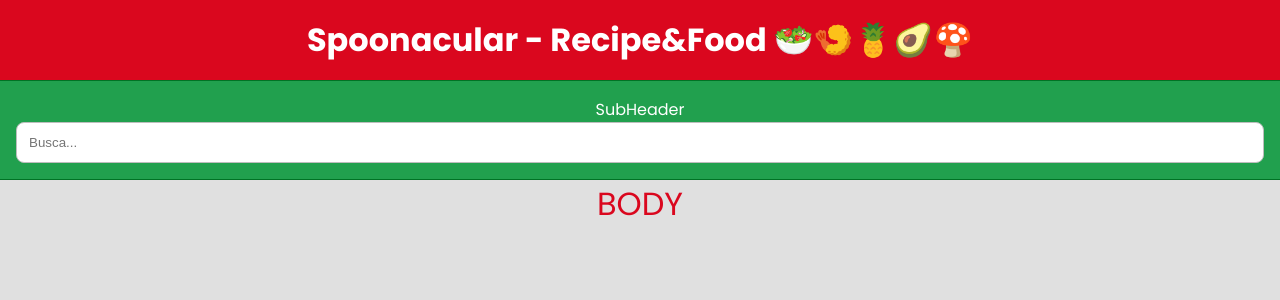
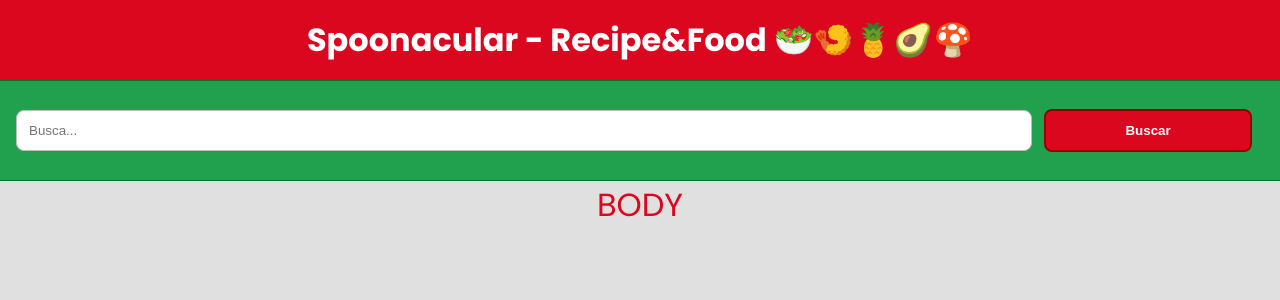
Before and after one commit to Spanioulis/recipe-food-api, a React (Vite) app: page / in a window 1280 px wide. Shown: the top 300 px of the page. Built offline with nearby package versions, Linux system fonts and the light colour scheme; no server answers.

Commit message:
feat: create Button component

```diff
--- /dev/null
+++ b/src/components/atoms/Button.tsx
@@ -0,0 +1,31 @@
+import React, { ButtonHTMLAttributes } from 'react';
+import styled from 'styled-components';
+import { colors, dimensions } from '../../styles';
+
+const ButtonStyled = styled.button<ButtonProps>`
+   display: flex;
+   align-items: center;
+   justify-content: center;
+   background-color: ${colors.primary};
+   border-radius: ${dimensions.borderRadius.base};
+   border: 2px solid ${colors.primaryDark};
+   color: ${colors.white};
+   cursor: pointer;
+   font-weight: 700;
+   margin: ${dimensions.spacing.xs};
+   padding: ${dimensions.spacing.xs};
+   width: 250px;
+`;
+
+type ButtonProps = ButtonHTMLAttributes<HTMLButtonElement> & {
+   children: React.ReactNode;
+   onClick: () => void;
+};
+
+export const Button = ({ children, onClick }: ButtonProps) => {
+   return (
+      <ButtonStyled type="submit" onClick={onClick}>
+         {children}
+      </ButtonStyled>
+   );
+};
--- a/src/components/atoms/index.ts
+++ b/src/components/atoms/index.ts
@@ -1,3 +1,4 @@
+export { Button } from './Button';
 export { default as Input } from './Input';
 export { Text } from './Text';
 export { Title } from './Title';
--- a/src/components/layouts/Body.tsx
+++ b/src/components/layouts/Body.tsx
@@ -2,7 +2,7 @@
 import { FlexBox } from '../../styles';
 
 type BodyProps = {
-   children: React.ReactElement;
+   children: React.ReactNode;
 };
 
 export const Body = ({ children }: BodyProps) => {
--- a/src/components/layouts/SubHeader.tsx
+++ b/src/components/layouts/SubHeader.tsx
@@ -1,6 +1,6 @@
 import styled from 'styled-components';
 import { colors, dimensions, FlexBox } from '../../styles';
-import { Input, Text } from '../atoms';
+import { Button, Input } from '../atoms';
 
 const SubHeaderStyled = styled(FlexBox)`
    background-color: ${colors.secondaryLight};
@@ -9,15 +9,18 @@
    padding: ${dimensions.spacing.base};
 `;
 
-function SubHeader({ ...props }) {
-   const handleChange = (e: React.ChangeEvent<HTMLInputElement>) => {
-      e.preventDefault();
-      // console.log(e.target.value);
-   };
+function SubHeader() {
+   // const handleChange = (e: React.ChangeEvent<HTMLInputElement>) => {
+   //    e.preventDefault();
+   //    // console.log(e.target.value);
+   // };
+
    return (
-      <SubHeaderStyled {...props}>
-         <Text color="white">SubHeader</Text>
-         <Input onChange={handleChange} placeholder="Busca..." />
+      <SubHeaderStyled>
+         <FlexBox direction="row">
+            <Input placeholder="Busca..." />
+            <Button onClick={() => console.log('Botón clickeado!')}>Buscar</Button>
+         </FlexBox>
       </SubHeaderStyled>
    );
 }
```
